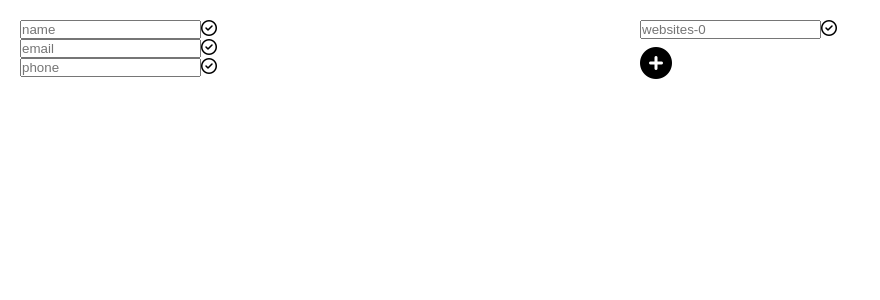
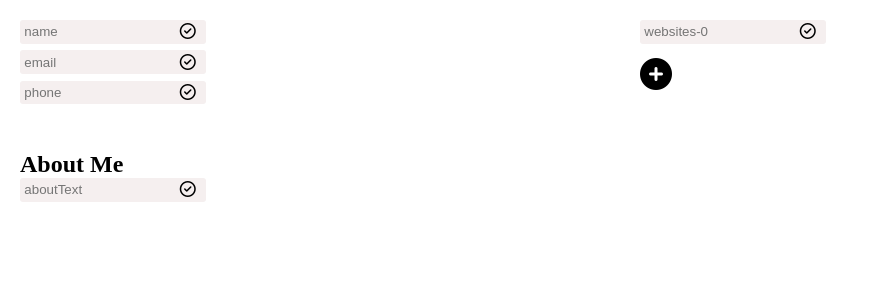
Before and after one commit to cdevelopment010/cv-builder-3, a React (Create React App) app: page / in a window 1280 px wide. Shown: the top 300 px of the page, without its empty margins (0-880 px from the left). Built offline with nearby package versions, Linux system fonts and the light colour scheme.

Commit message:
Feat: AboutMe and input styles
Styles added to the input so the check mark is on the inside
of the input.
About me section added with a property to show the title on render.

```diff
--- a/src/App.js
+++ b/src/App.js
@@ -1,13 +1,16 @@
 import React, { Component } from "react";
 
 import PersonalInfo from "./Components/PersonalInfo";
+import AboutMe from "./Components/AboutMe";
 import './Styles/helper.css'
 
 class App extends Component {
+
   render() {
     return (
       <div>
         <PersonalInfo />
+        <AboutMe />
       </div>
     );
   }
--- /dev/null
+++ b/src/Components/AboutMe.js
@@ -0,0 +1,69 @@
+import React, { Component } from "react";
+import InputEditable from "./InputEditable";
+// import InputEditableDelete from "./InputEditableDelete";
+
+class AboutMe extends Component {
+
+    constructor() {
+        super();
+
+        this.state = {
+            title: 'About Me',
+            aboutText: ''
+        }
+
+        this.inputChange = this.inputChange.bind(this);
+        // this.addToArray = this.addToArray.bind(this);
+        // this.deleteFromArray = this.deleteFromArray.bind(this);
+    }
+
+
+
+    inputChange( e ) {
+        let field = e.target.getAttribute('data-name').split("-")[0];
+        let index = e.target.getAttribute('data-name').split("-")[1] || null;
+        let currValue = this.state[field];
+        if(index !== null ){
+            currValue[index] = e.target.value;
+        } else {
+            currValue = e.target.value;
+        }
+        this.setState({
+            [field]: currValue
+        })
+    }
+
+    // addToArray( field ) {
+    //     let currArr = this.state[field];
+    //     currArr.push('');
+
+    //     this.setState({[field]: currArr})
+    // }
+
+    // deleteFromArray( e ) {
+    //     let dataField = e.target.parentElement.parentElement; //first parent is the span container, second is the one with data-name
+    //     let field = dataField.getAttribute('data-name').split("-")[0];
+    //     let index = dataField.getAttribute('data-name').split("-")[1]*1;
+    //     let currValue = this.state[field];
+
+    //     let leftArr = currValue.slice(0, index);
+    //     let rightArr = currValue.slice(index+1);
+    //     let newArr = [...leftArr, ...rightArr];
+
+    //     this.setState({[field]: newArr})
+
+    // }
+
+    render() {
+        return (
+            <div className="grid-1-col p-5">
+                <div>
+                    <InputEditable data={this.state.title} callback={this.inputChange} fieldName={'title'} type="h2" inputType="text" editMe={false}/>
+                    <InputEditable data={this.state.aboutText} callback={this.inputChange} fieldName={'aboutText'} type="p" inputType="text"/>
+                </div>
+            </div>
+        )
+    }
+}
+
+export default AboutMe;
--- a/src/Components/InputEditable.js
+++ b/src/Components/InputEditable.js
@@ -5,12 +5,16 @@ class InputEditable extends Component {
 
     constructor(props) {
         super(props);
-
         this.state = {
             edit: true
         }
 
         this.updateEdit = this.updateEdit.bind(this)
+    }
+
+    componentDidMount() {
+        let editMe = this.props.editMe === '' || this.props.editMe === null || this.props.editMe === undefined ? true : this.props.editMe ;
+        this.setState({edit: editMe});
     }
 
     updateEdit() {
@@ -93,16 +97,32 @@ class InputEditable extends Component {
         if(this.state.edit && this.props.inputType==="text") {
             return (
                 <div className="">
-                    <input placeholder={this.props.fieldName} type="text" value={this.props.data} onChange={this.props.callback} data-name={this.props.fieldName} autoComplete="asdasd"/>
-                    <i className="fa-regular fa-circle-check cursor-pointer" onClick={this.updateEdit}></i>
+                    <label className="input-label">
+                        <input placeholder={this.props.fieldName} className="p-1 mb-2"  type="text" value={this.props.data} onChange={this.props.callback} data-name={this.props.fieldName} autoComplete="asdasd" />
+                        <i className="fa-regular fa-circle-check cursor-pointer" onClick={this.updateEdit}></i>
+                    </label>
                 </div>
             )
         }
         if(this.state.edit && this.props.inputType==="email") {
             return (
                 <div className="">
-                    <input placeholder={this.props.fieldName} type="email" value={this.props.data} onChange={this.props.callback} data-name={this.props.fieldName} autoComplete="asdasd"/>
-                    <i className="fa-regular fa-circle-check cursor-pointer" onClick={this.updateEdit}></i>
+                    <label  className="input-label">
+                        <input placeholder={this.props.fieldName} className="p-1 mb-2"  type="email" value={this.props.data} onChange={this.props.callback} data-name={this.props.fieldName} autoComplete="asdasd"/>
+                        <i className="fa-regular fa-circle-check cursor-pointer" onClick={this.updateEdit}></i>
+
+                    </label>
+                </div>
+            )
+        }
+        if(this.state.edit && this.props.inputType==="textArea") {
+            return (
+                <div className="">
+                    <label  className="input-label">
+                        <textarea placeholder={this.props.fieldName} className="p-1 mb-2" value={this.props.data} onChange={this.props.callback} data-name={this.props.fieldName} autoComplete="asdasd"/>
+                        <i className="fa-regular fa-circle-check cursor-pointer" onClick={this.updateEdit}></i>
+
+                    </label>
                 </div>
             )
         }
--- a/src/Components/InputEditableDelete.js
+++ b/src/Components/InputEditableDelete.js
@@ -98,16 +98,20 @@ class InputEditableDelete extends Component {
         if(this.state.edit && this.props.inputType==="text") {
             return (
                 <div className="">
-                    <input placeholder={this.props.fieldName} type="text" value={this.props.data} onChange={this.props.callback} data-name={this.props.fieldName} autoComplete="asdasd"/>
-                    <i className="fa-regular fa-circle-check cursor-pointer" onClick={this.updateEdit}></i>
+                    <label className="input-label">
+                        <input placeholder={this.props.fieldName} className="p-1 mb-2"  type="text" value={this.props.data} onChange={this.props.callback} data-name={this.props.fieldName} autoComplete="asdasd"/>
+                        <i className="fa-regular fa-circle-check cursor-pointer" onClick={this.updateEdit}></i>
+                    </label>
                 </div>
             )
         }
         if(this.state.edit && this.props.inputType==="email") {
             return (
                 <div className="">
-                    <input placeholder={this.props.fieldName} type="email" value={this.props.data} onChange={this.props.callback} data-name={this.props.fieldName} autoComplete="asdasd"/>
-                    <i className="fa-regular fa-circle-check cursor-pointer" onClick={this.updateEdit}></i>
+                    <label className="input-label">
+                        <input placeholder={this.props.fieldName} className="p-1 mb-2"  type="email" value={this.props.data} onChange={this.props.callback} data-name={this.props.fieldName} autoComplete="asdasd"/>
+                        <i className="fa-regular fa-circle-check cursor-pointer" onClick={this.updateEdit}></i>
+                    </label>
                 </div>
             )
         }
--- a/src/Styles/inputStyle.css
+++ b/src/Styles/inputStyle.css
@@ -20,3 +20,26 @@
     /* display: inline; */
     scale: 1;
 }
+
+.input-label{
+    position: relative;
+}
+.input-label>i{
+    position: absolute;
+    right: 10px;
+    top: 1px;
+}
+.input-label>i:hover{
+    color: blue;
+    font-weight: bold;
+}
+
+.input-label>input {
+    outline: none;
+    border: 1px solid transparent;
+    background: rgb(245, 239, 239);
+    border-radius: 3px;
+}
+.input-label>input:active, .input-label>input:focus {
+    border-color: blue;
+}
```
Also changed, not shown: 1 other file (tests, documents, lock files or other folders).
